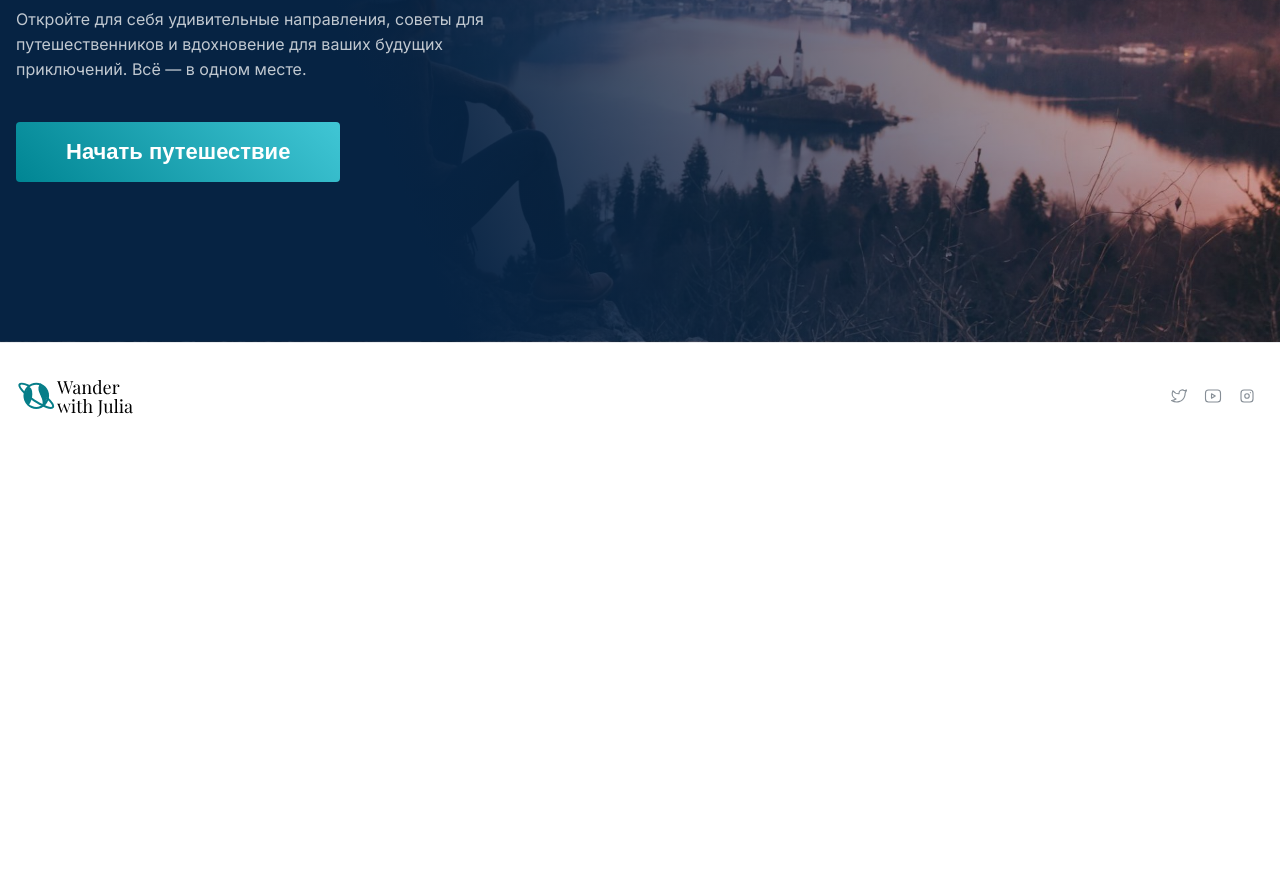
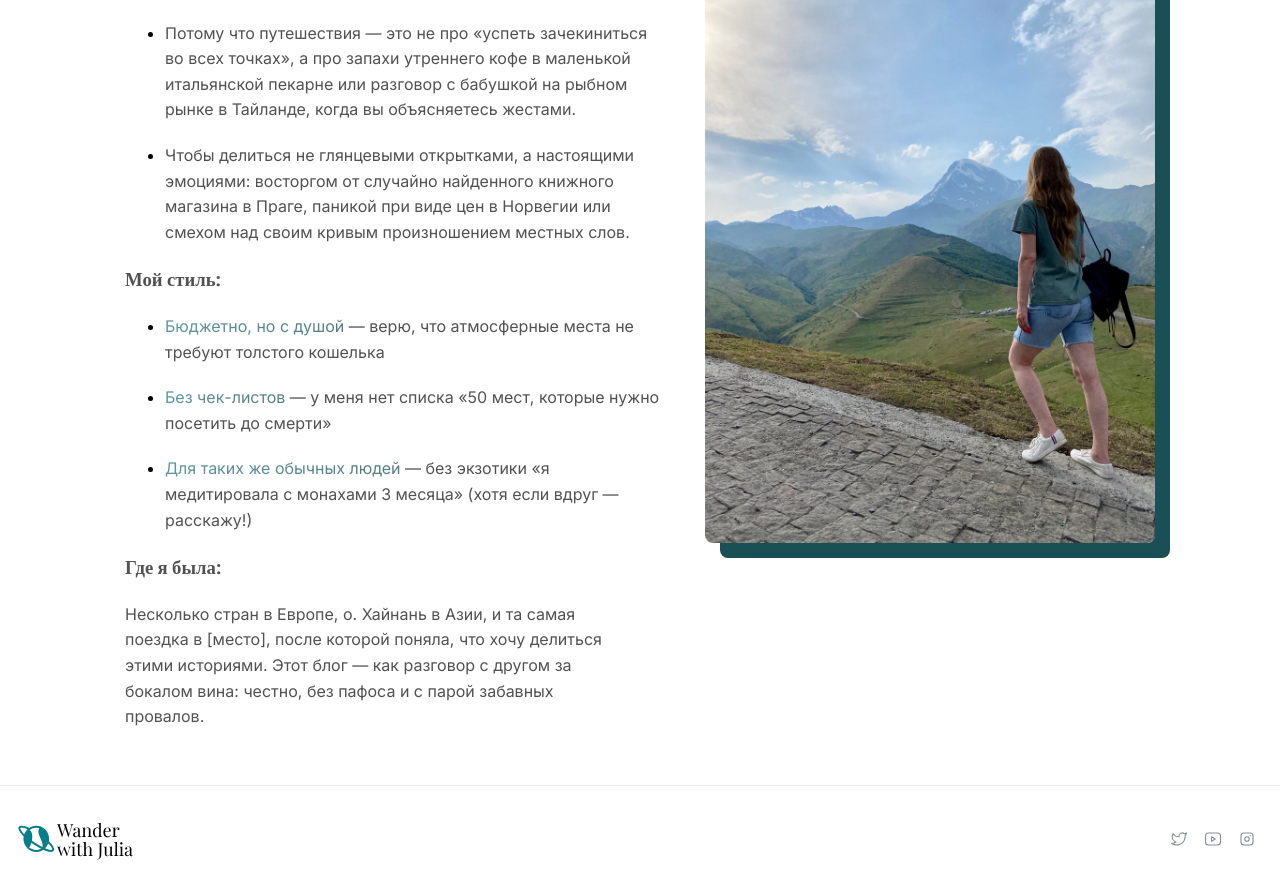
Before and after one commit to Valeriia1703/travel-blog, a React (Vite) app: page /#/about in a window 1280 px wide. Shown: the part 380-1272 px from the top of the page. Before the commit the page ends 829 px from the top, so only its background shows below. Built offline with nearby package versions, Linux system fonts and the light colour scheme.

Commit message:
правки для Pages

```diff
--- a/src/App.jsx
+++ b/src/App.jsx
@@ -1,19 +1,33 @@
-import { Routes, Route } from 'react-router-dom';
-import Home from './pages/Home';
+import { Routes, Route, useLocation, useNavigate } from 'react-router-dom';
+import { useEffect } from 'react';
+import HomePage from './pages/Home';
 import About from './pages/About';
 import { Header } from './components/Header/Header';
 import { Footer } from './components/Footer/Footer';
 
+function RedirectToHashRoot() {
+  const location = useLocation();
+
+  useEffect(() => {
+    if (!window.location.hash) {
+      // если нет хэша, добавляем '#/' в URL
+      window.location.replace(window.location.pathname + '#/');
+    }
+  }, [location]);
+
+  return null;
+}
+
 export default function App() {
   return (
     <>
-      <Header />
-
+      <Header></Header>
+      <RedirectToHashRoot />
       <Routes>
-        <Route path="/" element={<Home />} />
+        <Route path="/" element={<HomePage />} />
         <Route path="/about" element={<About />} />
       </Routes>
-      <Footer />
+      <Footer></Footer>
     </>
   );
 }
--- a/src/components/HeroAboutComponent/HeroAbout.jsx
+++ b/src/components/HeroAboutComponent/HeroAbout.jsx
@@ -1,6 +1,6 @@
 import { Button, Container, Text, Title, Space, Image, useMantineColorScheme } from '@mantine/core';
 import classes from './HeroAbout.module.css';
-import AboutImage from "../src/assets/AboutImage.jpg";
+import AboutImage from "../../assets/AboutImage.jpg";
 
 
 export function HeroAbout() {
@@ -114,7 +114,7 @@ export function HeroAbout() {
                                 Где я была:
                             </h3>
                             <Text className={classes.description} mt={30} c={textColor}>
-                                Несколько стран в Европе, несколько городов в Азии, и та самая поездка в [место], после которой поняла, что хочу делиться этими историями.
+                                Несколько стран в Европе, о. Хайнань в Азии, и та самая поездка в [место], после которой поняла, что хочу делиться этими историями.
                                 Этот блог — как разговор с другом за бокалом вина: честно, без пафоса и с парой забавных провалов.
                             </Text>
 
--- a/src/main.jsx
+++ b/src/main.jsx
@@ -1,6 +1,6 @@
 import { StrictMode } from 'react'
 import { createRoot } from 'react-dom/client'
-import { BrowserRouter } from 'react-router-dom';
+import { HashRouter } from 'react-router-dom';
 import '@mantine/core/styles.css';
 import App from './App.jsx'
 import { MantineProvider } from '@mantine/core';
@@ -8,10 +8,10 @@ import './index.css'
 
 createRoot(document.getElementById('root')).render(
   <StrictMode>
-    <BrowserRouter>
+    <HashRouter>
       <MantineProvider defaultColorScheme="auto">
         <App />
       </MantineProvider>
-    </BrowserRouter>
+    </HashRouter>
   </StrictMode>,
 )
```
Also changed, not shown: src/assets/AboutImage.jpg.
